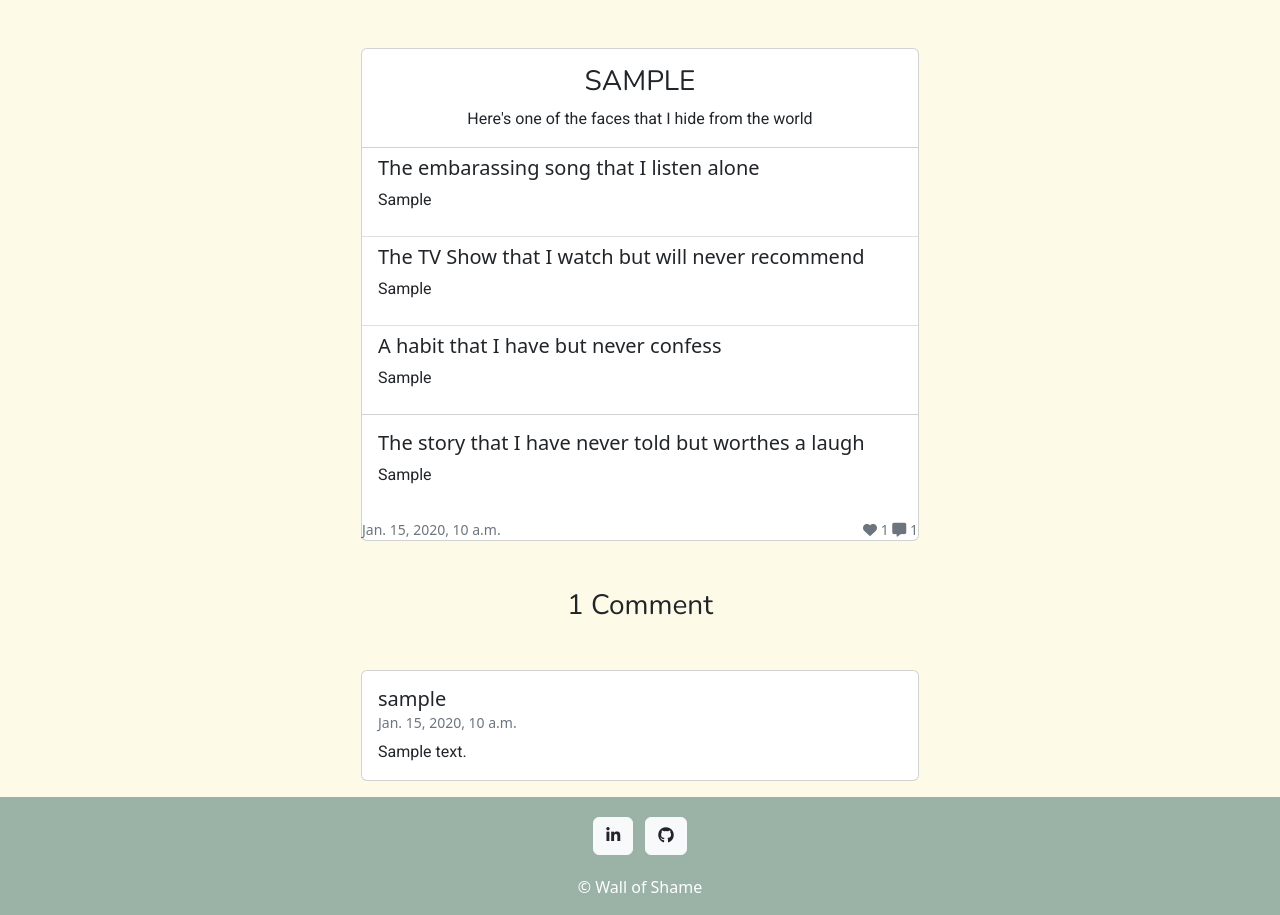
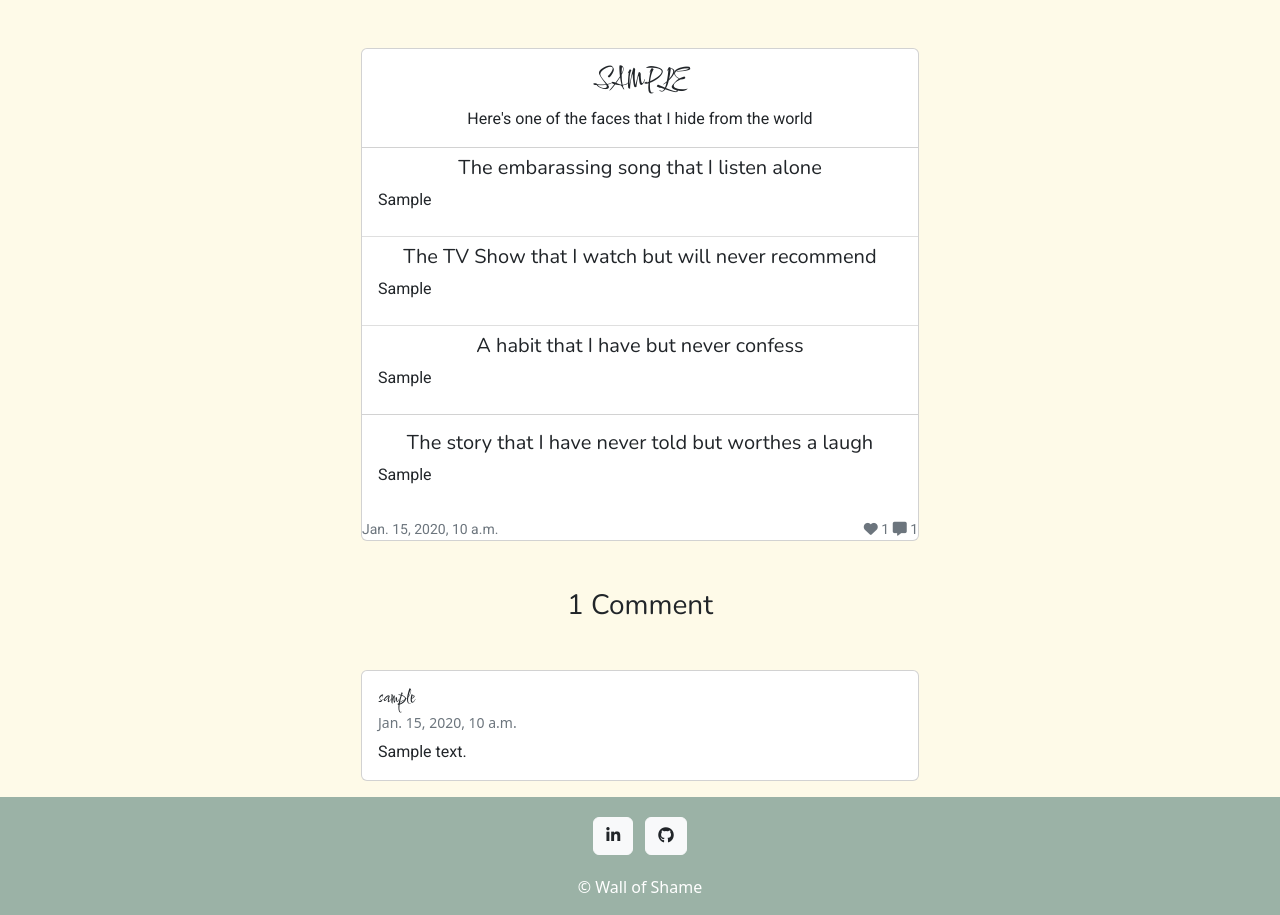
Before and after one commit to bakrydiarra/Wall_of-Shame, a Django app: a page that uses templates/persona_detail.html in a window 1280 px wide. Shown: the part 62-977 px from the top of the page. Run offline with Django 3.2, Linux system fonts and the light colour scheme; tables that the repository leaves empty hold one stand-in row (values such as "Sample post"); some libraries are stand-ins or nearby versions.

Commit message:
Style: font-family

```diff
--- a/static/css/style.css
+++ b/static/css/style.css
@@ -62,3 +62,15 @@ p, input, label {
 .fa-github:hover {
     color: red;
 }
+
+.card-title {
+    font-family: Comforter, sans-serif;
+}
+
+.card-text {
+    font-family: Roboto, sans-serif;
+}
+
+.field-title {
+    font-family: Nunito, sans-serif;
+}
--- a/templates/persona_detail.html
+++ b/templates/persona_detail.html
@@ -23,20 +23,20 @@ Persona Detail
     </div>
     <ul class="list-group list-group-flush">
       <li class="list-group-item">
-        <h5>The embarassing song that I listen alone</h5>
+        <h5 class="text-center field-title">The embarassing song that I listen alone</h5>
         <p> {{persona.shameful_song | safe }}</p>
       </li>
       <li class="list-group-item">
-        <h5>The TV Show that I watch but will never recommend</h5>
+        <h5 class="text-center field-title">The TV Show that I watch but will never recommend</h5>
         <p> {{persona.shameful_tv_show | safe }}</p>
       </li>
       <li class="list-group-item">
-        <h5>A habit that I have but never confess</h5>
+        <h5 class="text-center field-title">A habit that I have but never confess</h5>
         <p> {{persona.shameful_habit | safe }}</p>
       </li>
     </ul>
     <div class="card-body">
-      <h5>The story that I have never told but worthes a laugh</h5>
+      <h5 class="text-center field-title">The story that I have never told but worthes a laugh</h5>
       <p class="card-text">{{persona.shameful_story | safe }}</p>
     </div>
     <div class="d-flex flex-column flex-lg-row justify-content-between small text-secondary card-text mt-3">
```
